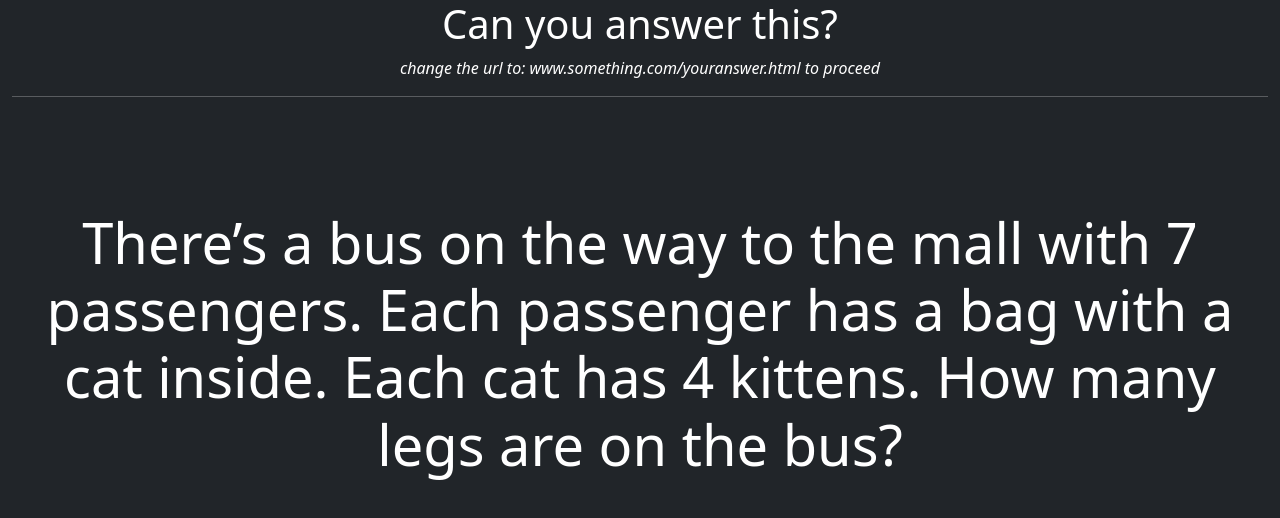
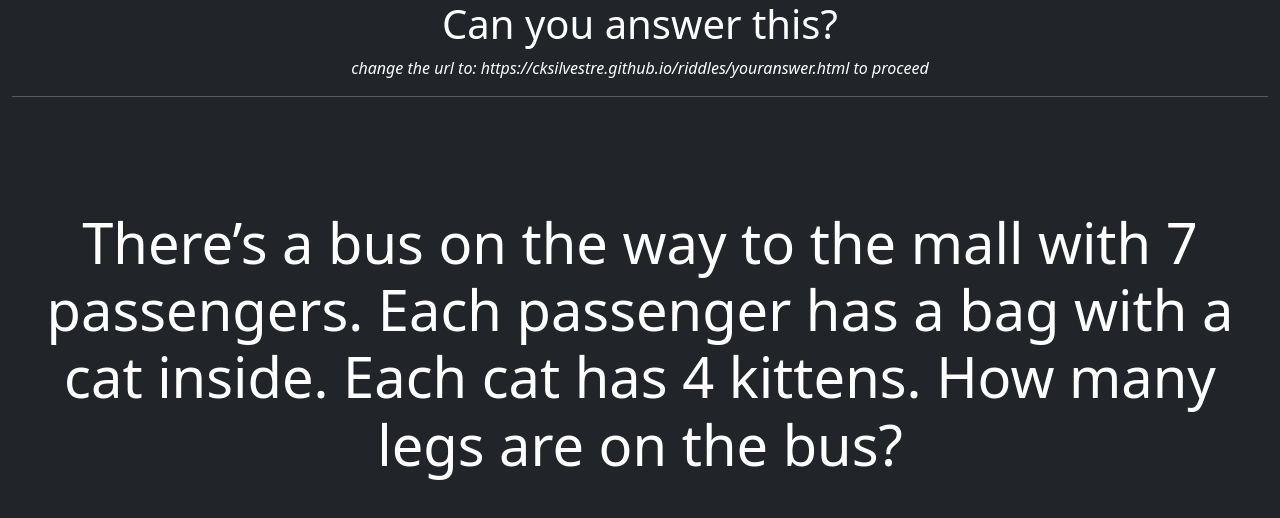
Before and after one commit to cksilvestre/riddles, a plain HTML site: page 82.html in a window 1280 px wide. Drawn offline with nearby package versions, Linux system fonts and the light colour scheme.

Commit message:
Add files via upload

```diff
--- a/82.html
+++ b/82.html
@@ -9,7 +9,7 @@
 <body class="text-bg-dark">
     <div class="container-fluid text-center">
         <h1 class="text-center">Can you answer this?</h1>
-        <p><em>change the url to: www.something.com/youranswer.html to proceed</em></p>
+        <p><em>change the url to: https://cksilvestre.github.io/riddles/youranswer.html to proceed</em></p>
         <hr>
         <div class="container-fluid text-center">
             <br><br><br><br>
```
Also changed, not shown: 164.html (+1 -1 lines), index.html (+1 -1 lines), rebuspuzzle.html (+1 -1 lines), somewhereovertherainbow.html (+1 -1 lines).
